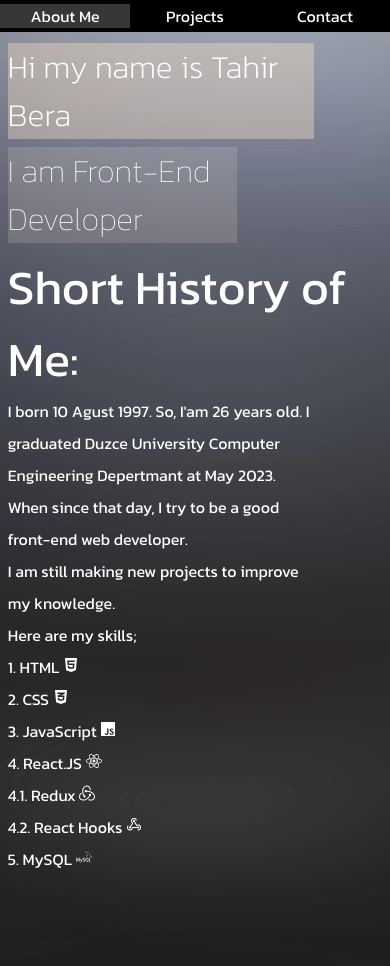
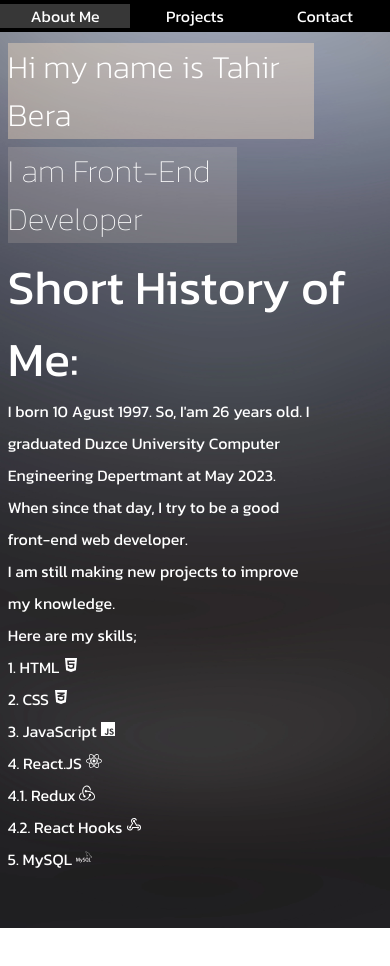
Before and after one commit to tahirbera/bera-portfolio, a React (Create React App) app: page / in a window 390 px wide. Shown: the top 966 px of the page. After the commit the page ends 928 px from the top, so only its background shows below. Built offline with nearby package versions, Linux system fonts and the light colour scheme.

Commit message:
Update App.css

```diff
--- a/src/App.css
+++ b/src/App.css
@@ -23,12 +23,11 @@ a{
   background-size: cover;
   background-position: center;
   width: 100%;
-  min-height: 100vh;
-  height: 120vh;
+  height: 110vh;
   z-index: -1;
 }
 .background-image.newSecondActive{
-  height: 220vh;
+  height: 300vh;
 }
 .header-section{
   color: white;
@@ -96,12 +95,6 @@ a{
   width: 80%;
 }
 @media (max-width: 1080px) {
-  .background-image{
-    min-height: 120vh;
-  }
-  .special{
-    background-color: rgba(0, 0, 0, 0.463);
-  }
   .header-section{
     background-color: black;
   }
@@ -110,7 +103,7 @@ a{
     padding-left: 2%;
   }
   .upper-h2{
-    font-size: 1.99rem;
+    font-size: 2rem;
     text-align: left;
     background-color: rgba(255, 228, 196, 0.37);
   }
@@ -181,11 +174,11 @@ a{
   object-fit: cover;
   width: 100%;
   height: 100%;
-  opacity: 0.5;
+  opacity: 1;
 
 }
 .contact-image:hover{
-  opacity: 1;
+  opacity: 0.5;
 }
 @media (max-width: 1080px) {
   .contact, .contact-projects{
@@ -205,10 +198,10 @@ a{
   }
 
   .background-image.newActive{
-    height: 200vh;
+    height: 220vh;
   }
   .background-image.background-image.newSecondActive{
-    height: 350vh;
+    height: 510vh;
   }
 
 
```
